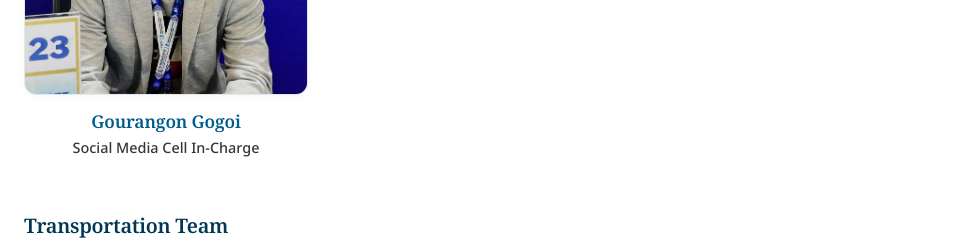
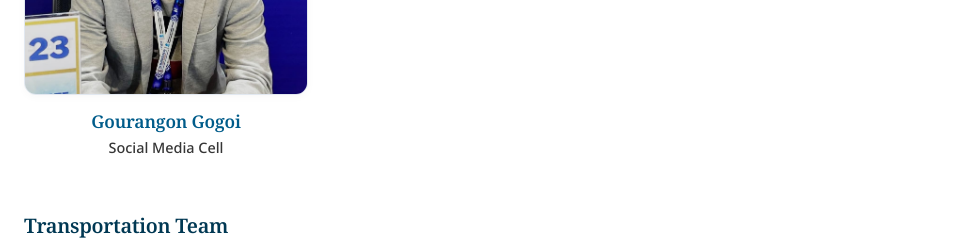
Before and after one commit to devBinud/patkaimahabahu, a React (Vite) app: page /about in a window 1280 px wide. Shown: the part 8400-8640 px from the top of the page, without its empty margins (0-979 px from the left). Built offline with nearby package versions, Linux system fonts and the light colour scheme.

Commit message:
designation change

```diff
--- a/src/pages/AboutPage/AboutPage.jsx
+++ b/src/pages/AboutPage/AboutPage.jsx
@@ -257,7 +257,7 @@ export default function AboutPage() {
       title: 'Social Media Cell',
       subtitle: 'Managing digital outreach, verified field updates, photo documentation, and online coordination.',
       members: [
-        { id: 'sm-1', name: 'Gourangon Gogoi', designation: 'Social Media Cell In-Charge', image: gourangonImg }
+        { id: 'sm-1', name: 'Gourangon Gogoi', designation: 'Social Media Cell', image: gourangonImg }
       ]
     },
     {
```
